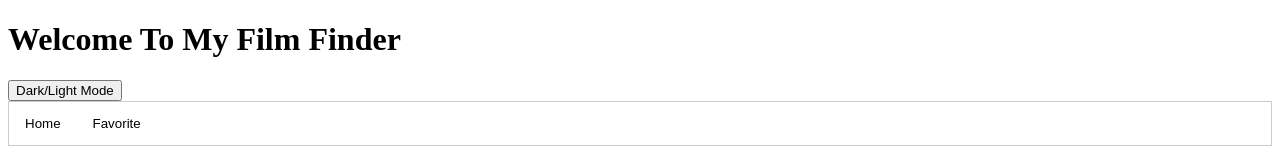
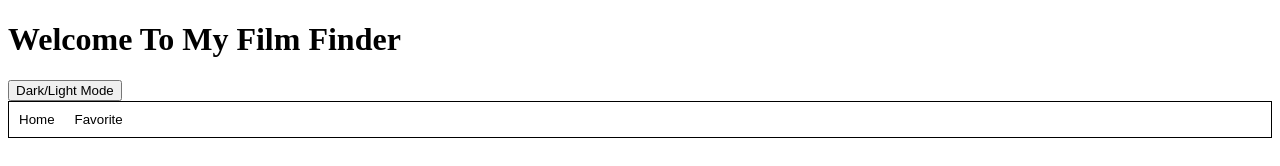
Before and after one commit to ReeceCrook/phase-1-final-project, a plain HTML site: page index.html in a window 1280 px wide. Drawn offline with Linux system fonts and the light colour scheme.

Commit message:
Minor css changes

```diff
--- a/src/main.css
+++ b/src/main.css
@@ -11,7 +11,7 @@ body {
 
 .tab {
   overflow: hidden;
-  border: 1px solid #ccc;
+  border: 1px solid black;
   background-color: inherit;
 }
 
@@ -19,9 +19,8 @@ body {
   background-color: inherit;
   float: left;
   border: none;
-  outline: none;
-  cursor: pointer;
-  padding: 14px 16px;
+  cursor: auto;
+  padding: 10px 10px;
   transition: 0.3s;
 }
 
```
